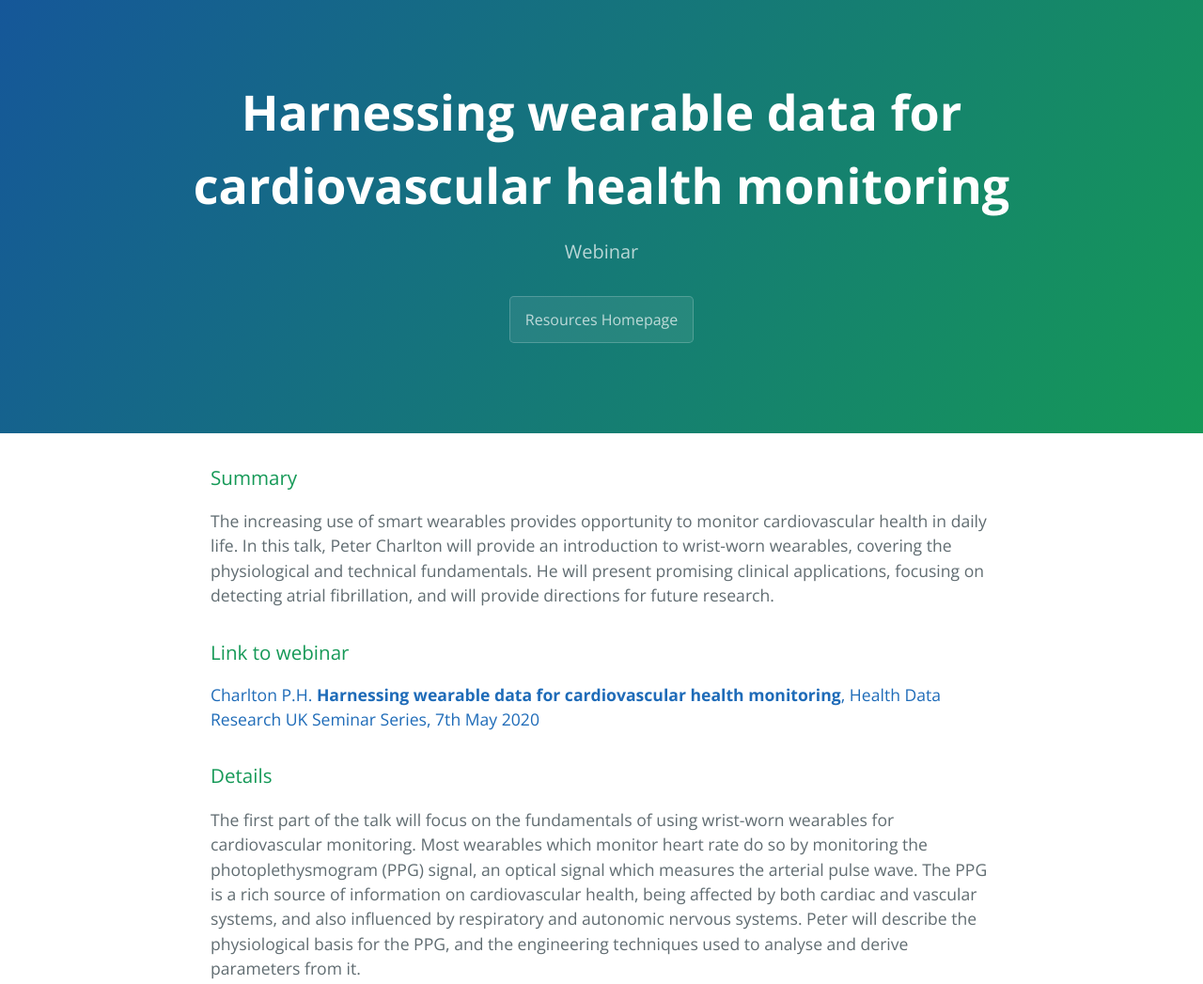
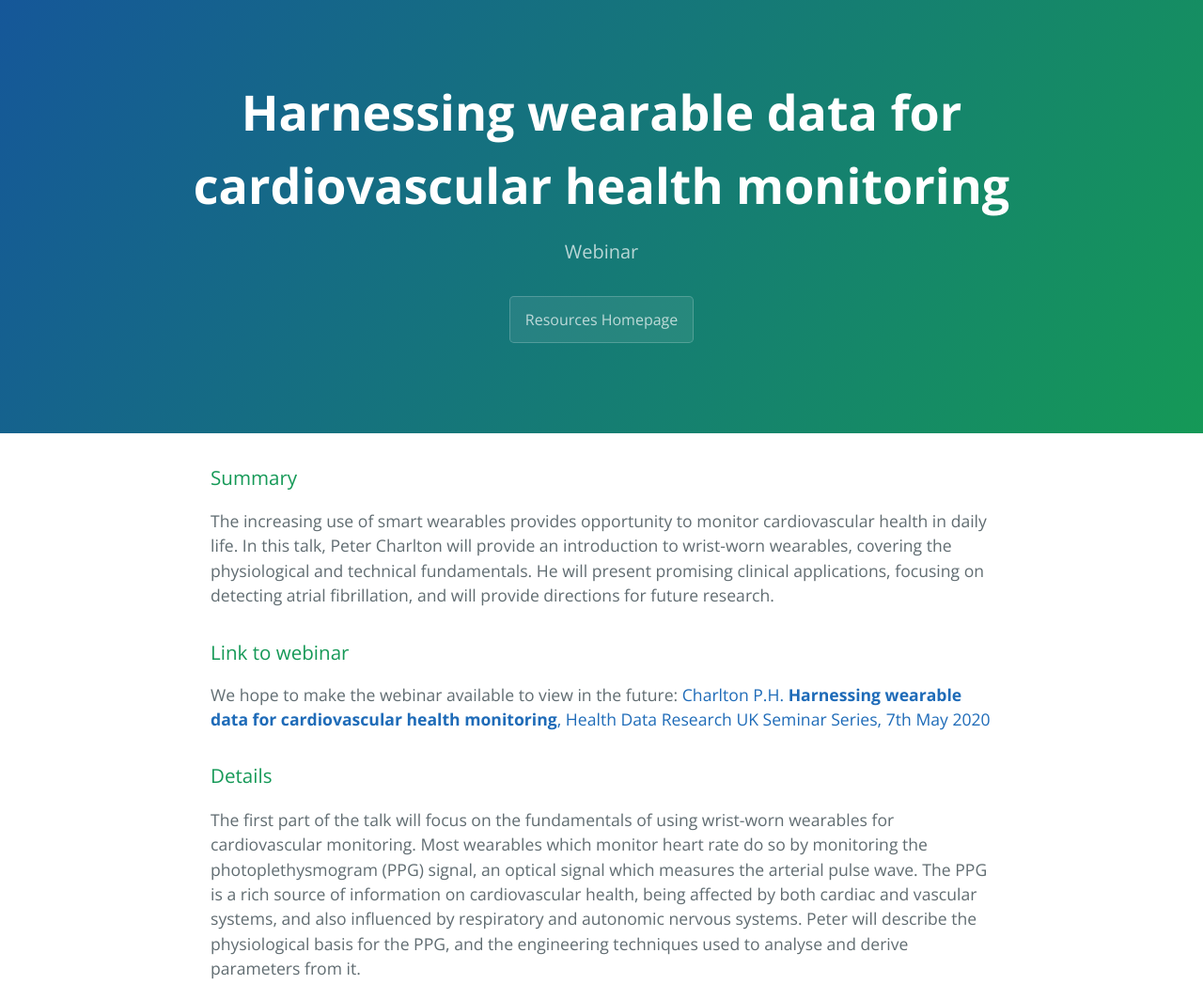
Before and after one commit to peterhcharlton/pulse-analyse, a plain HTML site: page webinar.html in a window 1280 px wide. Shown: the top 1047 px of the page at 94% size. Drawn offline with nearby package versions, Linux system fonts and the light colour scheme.

Commit message:
Update webinar.html

```diff
--- a/webinar.html
+++ b/webinar.html
@@ -23,6 +23,8 @@
 
 <h3> <a id="Link" class="anchor" href="#datasets" aria-hidden="true"><span aria-hidden="true" class="octicon octicon-link"></span></a>Link to webinar</h3>
 
+We hope to make the webinar available to view in the future:
+
 <a href="#">
 	Charlton P.H. <b>Harnessing wearable data for cardiovascular health monitoring</b>, Health Data Research UK Seminar Series, 7th May 2020</a>
 
```
